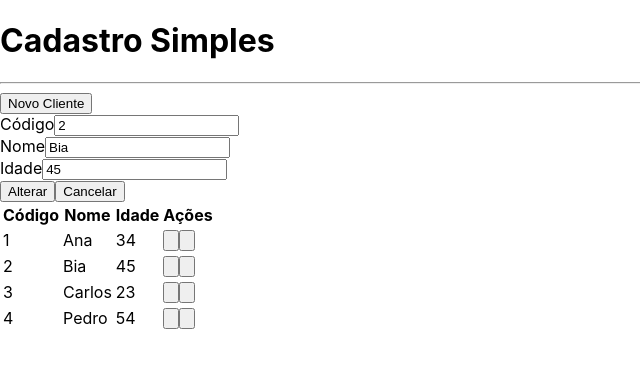
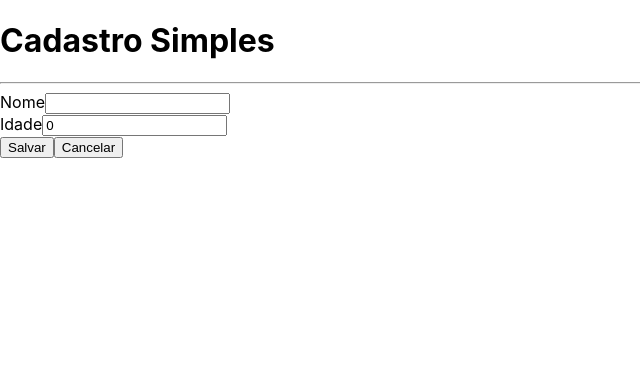
Before and after one commit to zNexTage/CursoReactRedux, a Next.js app in the folder next-crud/: page / in a window 1280 px wide. Both pictures are taken after a click on the button "Novo Cliente". Shown: the top 368 px of the page, without its empty margins (0-640 px from the left). Built offline with nearby package versions, Linux system fonts and the light colour scheme.

Commit message:
Alternando entre a tabela de clientes e o formulário

```diff
--- a/next-crud/src/components/Button.tsx
+++ b/next-crud/src/components/Button.tsx
@@ -4,14 +4,19 @@ interface IButtonProps {
     children: any;
     color?: 'green' | 'blue' | 'gray';
     className?: string;
+    onClick?: () => void;
+    type?: 'button' | 'submit' | 'reset';
 }
 
 const Button = (props: IButtonProps) => {
     const color = props.color ?? 'gray';
-
+    const type = props.type ?? 'button';
 
     return (
-        <button className={`
+        <button
+            type={type}
+            onClick={props.onClick}
+            className={`
             bg-gradient-to-r from-${color}-400 to-${color}-700
             text-white px-4 py-2 rounded-md
             ${props.className}
--- a/next-crud/src/components/Form.tsx
+++ b/next-crud/src/components/Form.tsx
@@ -5,6 +5,8 @@ import Input from './Input';
 
 interface IFormProps {
     customer: Customer;
+    onCancelClick?: () => void;
+    onSaveClick?: (customer: Customer) => void;
 }
 
 const Form = (props: IFormProps) => {
@@ -13,8 +15,16 @@ const Form = (props: IFormProps) => {
     const [name, setName] = useState(props.customer?.name ?? '');
     const [age, setAge] = useState(props.customer?.age ?? 0);
 
+    const onSubmit = event => {
+        event.preventDefault();
+
+        const customer = new Customer({ name, age, id });
+
+        props?.onSaveClick(customer);
+    }
+
     return (
-        <form>
+        <form onSubmit={onSubmit}>
             {id &&
                 <Input
                     readonly
@@ -32,14 +42,17 @@ const Form = (props: IFormProps) => {
             <Input
                 labelText="Idade"
                 value={age}
-                onChange={value => setAge(value)}
+                onChange={value => setAge(Number.parseInt(value))}
                 id="txtAge" />
 
             <div className='flex justify-end mt-7'>
-                <Button color='blue' className='mr-2'>
+                <Button
+                    type='submit'
+                    color='blue'
+                    className='mr-2'>
                     {id ? 'Alterar' : 'Salvar'}
                 </Button>
-                <Button >
+                <Button onClick={props.onCancelClick}>
                     Cancelar
                 </Button>
             </div>
--- a/next-crud/src/pages/index.tsx
+++ b/next-crud/src/pages/index.tsx
@@ -1,3 +1,4 @@
+import { useState } from 'react'
 import Button from '../components/Button'
 import Form from '../components/Form'
 import Layout from '../components/Layout'
@@ -6,6 +7,11 @@ import Customer from '../Model/Customer'
 import styles from '../styles/Home.module.css'
 
 export default function Home() {
+  const [visible, setVisible] = useState<'table' | 'form'>('table');
+
+  const [customer, setCustomer] = useState<Customer>(Customer.EmptyCustomer());
+
+
   const customers = [
     new Customer({ name: 'Ana', age: 34, id: '1' }),
     new Customer({ name: 'Bia', age: 45, id: '2' }),
@@ -14,11 +20,26 @@ export default function Home() {
   ]
 
   const onCustomerSelected = (customer: Customer) => {
-
+    setCustomer(customer);
+    showForm();
   }
 
   const onCustomerDeleted = (customer: Customer) => {
 
+  }
+
+  const saveCustomer = (customer: Customer) => {
+    showTable();
+  }
+
+  const showForm = () => setVisible('form');
+
+  const showTable = () => setVisible('table');
+
+
+  const createCustomer = () => {
+    setCustomer(Customer.EmptyCustomer());
+    showForm();
   }
 
   return (
@@ -28,18 +49,29 @@ export default function Home() {
     text-white
     `}>
       <Layout title='Cadastro Simples'>
+        {visible == 'table' ? (
+          <>
             <div className={`flex justify-end`}>
               <Button
                 color='green'
+                onClick={createCustomer}
                 className={`mb-4`}>
                 Novo Cliente
               </Button>
             </div>
-        <Form customer={customers[1]} />
             <Table
               onCustomerSelected={onCustomerSelected}
               onCustomerDeleted={onCustomerDeleted}
               customers={customers} />
+          </>
+        ) :
+          <Form
+            onSaveClick={saveCustomer}
+            customer={customer}
+            onCancelClick={showTable}
+          />
+        }
+
       </Layout>
     </div>
   )
```
Lines whose indentation alone changed are shown as unchanged.
